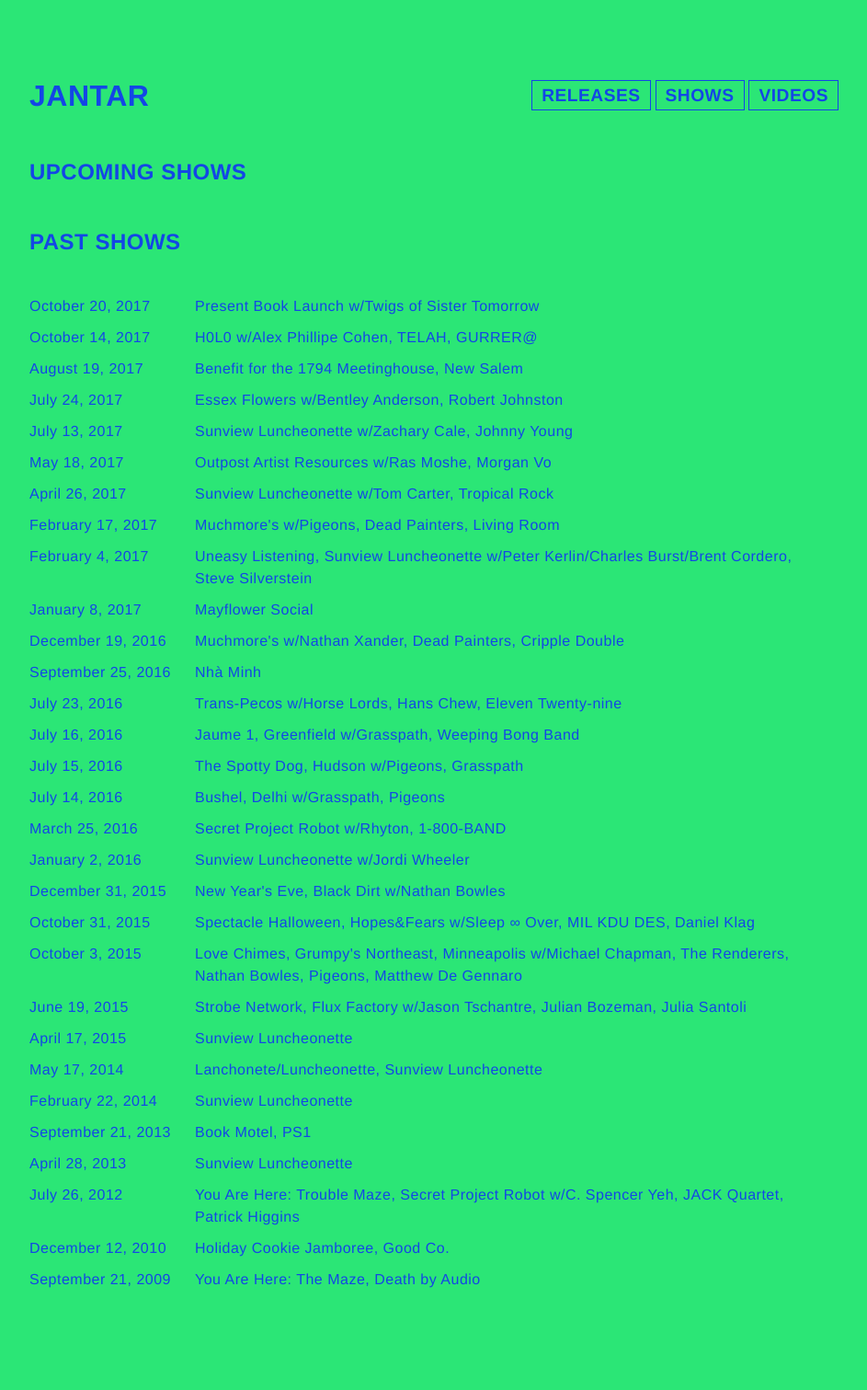
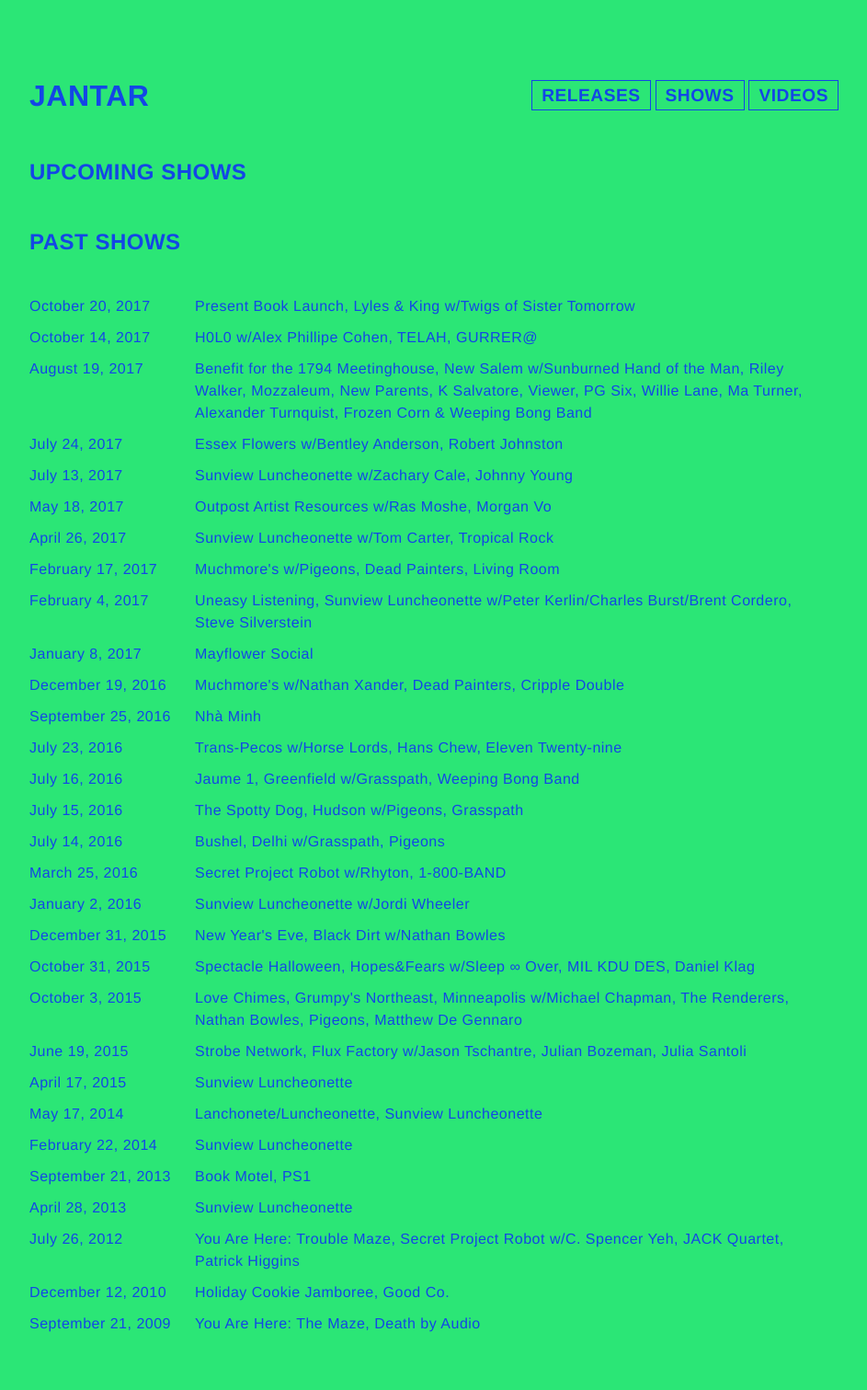
Before and after one commit to kirsten/thejantar.com, a Jekyll site: the page built from shows.html, in a window 1280 px wide. Shown: the whole page at 92% size, without its empty margins (168-1111 px from the left). Built offline with Jekyll 4.4.1, drawn with Linux system fonts in a browser that asks for light colours; before the commit the page ends 1463 px from its top, so only the background shows below that.

Commit message:
Minor updates to shows

```diff
--- a/_data/shows.yml
+++ b/_data/shows.yml
@@ -1,5 +1,5 @@
 - date:  2017-10-20 19:00:00
-  title: "Present Book Launch w/Twigs of Sister Tomorrow"
+  title: "Present Book Launch, Lyles & King w/Twigs of Sister Tomorrow"
   link: "https://www.facebook.com/events/2071631473064888/"
 
 - date:  2017-10-14 19:00:00
@@ -7,7 +7,7 @@
   link: "https://www.facebook.com/events/276312346207720/"
 
 - date:  2017-08-19 12:30:00
-  title: "Benefit for the 1794 Meetinghouse, New Salem"
+  title: "Benefit for the 1794 Meetinghouse, New Salem w/Sunburned Hand of the Man, Riley Walker, Mozzaleum, New Parents, K Salvatore, Viewer, PG Six, Willie Lane, Ma Turner, Alexander Turnquist, Frozen Corn & Weeping Bong Band"
   link:  "https://www.facebook.com/events/1395219290592211/"
 
 - date:  2017-07-24 19:30:00
```
